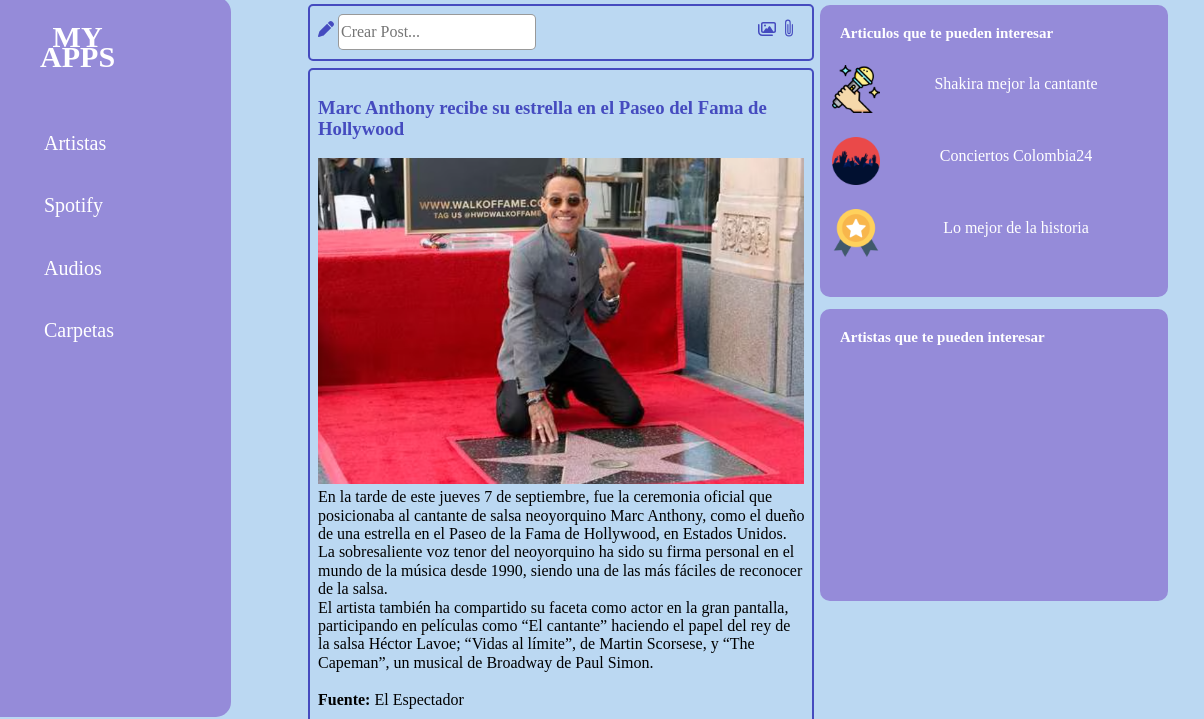
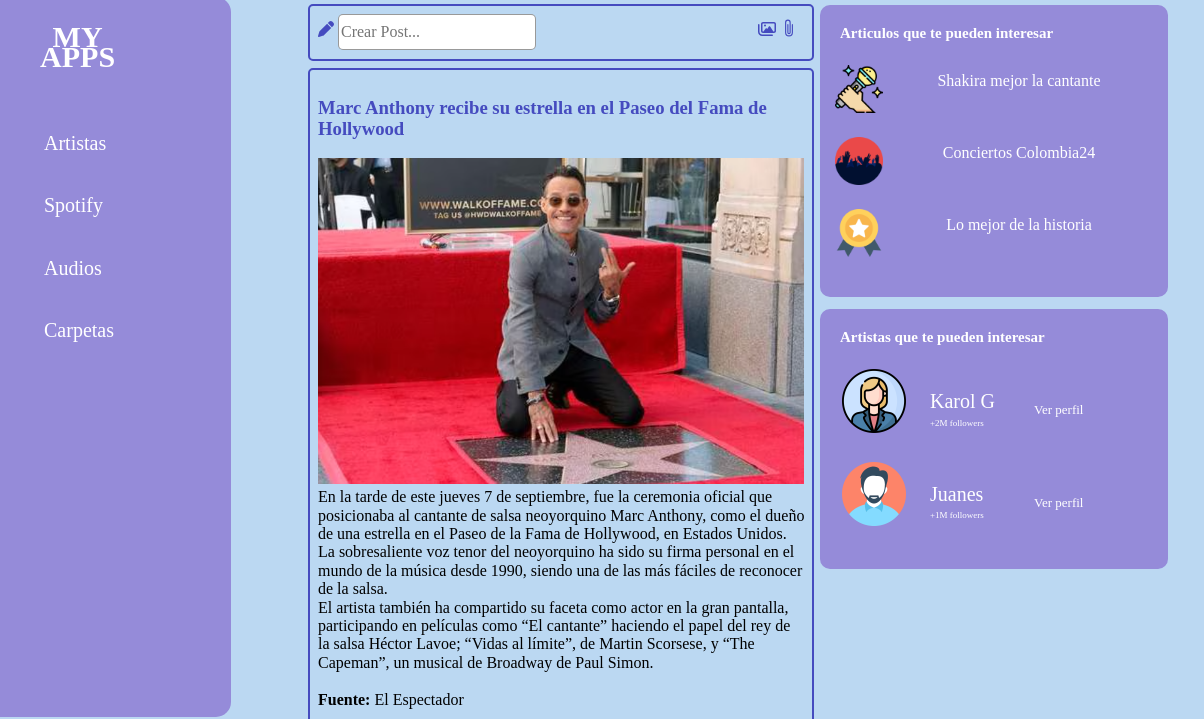
Before and after one commit to PauKaoomi/Aurum, a plain HTML site: page index.html in a window 1280 px wide. Shown: the part 115-834 px from the top of the page, 76-1280 px from the left. Drawn offline with nearby package versions, Linux system fonts and the light colour scheme; a web font is replaced by a local one.

Commit message:
Entrega final

```diff
--- a/Styleaside.css
+++ b/Styleaside.css
@@ -24,7 +24,7 @@
     left:70vw;
     top: 53vh;
     width: 41vh;
-    height: 34vh;
+    height: 30vh;
     background-color: #958BD9;
     padding: 1vh;
     border-radius:10px ;
@@ -69,11 +69,31 @@
     height: auto;
     left: 1;
     top: 11%;
-    padding: 0;
+    padding: 3px;
 
 
 }
+.info{
 
+    color: white;
+    padding: 2px;
+    margin: 0;
+    bottom: 15px;
+    font-family: "Regular";
+    position: absolute;
+    left: 12vh;
+    font-size: 9px;
+
+}
+
+.opciondos{
+    float: left;
+    width: 20%;
+    height: auto;
+    top: 11%;
+    padding: 10px;
+
+}
 
 .textouno {
     /*textos del navar*/
@@ -84,6 +104,31 @@
     font-family: "Regular";
     position: relative;
     top:  10px;
+}
+
+.textodos {
+    /*textos del navar*/
+    color: white;
+    padding: 2px;
+    margin: 0;
+    bottom: 30px;
+    font-family: "Regular";
+    position: absolute;
+    left: 12vh;
+    font-size: 20px;
+}
+
+
+.textotres {
+    /*textos del navar*/
+    color: white;
+    padding: 2px;
+    margin: 0;
+    bottom: 25px;
+    font-size: 13px;
+    font-family: "Regular";
+    position: absolute;
+    left: 25vh;
 }
 
 .navegacion  {
@@ -105,6 +150,16 @@
     padding: 0;
 }
 
+.asidedos .bsc {
+    position: relative;
+    background-color: #958BD9;
+    width: 40vh;
+    height: 11vh;
+    border: none;
+    z-index: 1;
+    padding: 0;
+}
+
 .bsc::before {
     content: "";
     background-color: #454BBF;
--- a/index.html
+++ b/index.html
@@ -308,15 +308,15 @@
         <nav>
             <ul class="navegacion">
                 <button class="bsc">
-                    <img class="opcionuno" src="Imgaside/karaoke.png" alt="Imagen Redonda" class="imagen-redonda">
+                    <img class="opcionuno" src="carpeta_imagenes/karaoke.png" alt="Imagen Redonda" class="imagen-redonda">
                     <a class="textouno" href="#">Shakira mejor la cantante  </a>
                 </button>
                 <button class="bsc">
-                    <img class="opcionuno" src="Imgaside/concierto.png" alt="icono concierto" class="imagen-redonda">
+                    <img class="opcionuno" src="carpeta_imagenes/concierto.png" alt="icono concierto" class="imagen-redonda">
                     <a class="textouno" href="#">Conciertos Colombia24 </a>
                 </button>
                 <button class="bsc">
-                    <img class="opcionuno" src="Imgaside/medalla.png" alt="Imagen Redonda" class="imagen-redonda">
+                    <img class="opcionuno" src="carpeta_imagenes/medalla.png" alt="Imagen Redonda" class="imagen-redonda">
                     <a class="textouno" href="#">Lo mejor de la historia </a>
                 </button>
             </ul>
@@ -331,8 +331,24 @@
             <h2>Artistas que te pueden interesar </h2>
         </section>
 
+        <nav>
+            <ul class="navegacion">
+                <button class="bsc">
+                    <img class="opciondos" src="carpeta_imagenes/perfil.png" alt="Imagen Redonda" class="imagen-redonda">
+                    <a class="textodos" href="#">Karol G </a>
+                    <a class="textotres" href="#"> Ver perfil</a>
+                    <p class="info">+2M followers</p>
+                </button>
 
+                <button class="bsc">
+                    <img class="opciondos" src="carpeta_imagenes/hombre.png" alt="Imagen Redonda" class="imagen-redonda">
+                    <a class="textodos" href="#">Juanes </a>
+                    <a class="textotres" href="#"> Ver perfil</a>
+                    <p class="info">+1M followers</p>
 
+                </button>
+            </ul>
+        </nav>
     </aside>
 </body>
 
```
Also changed, not shown: Imgaside/grammy.png (deleted), Imgaside/grupo.png (deleted), carpeta_imagenes/concierto.png (renamed from Imgaside/concierto.png), carpeta_imagenes/hombre.png (added), carpeta_imagenes/karaoke.png (renamed from Imgaside/karaoke.png), carpeta_imagenes/medalla.png (renamed from Imgaside/medalla.png), carpeta_imagenes/perfil.png (added).
